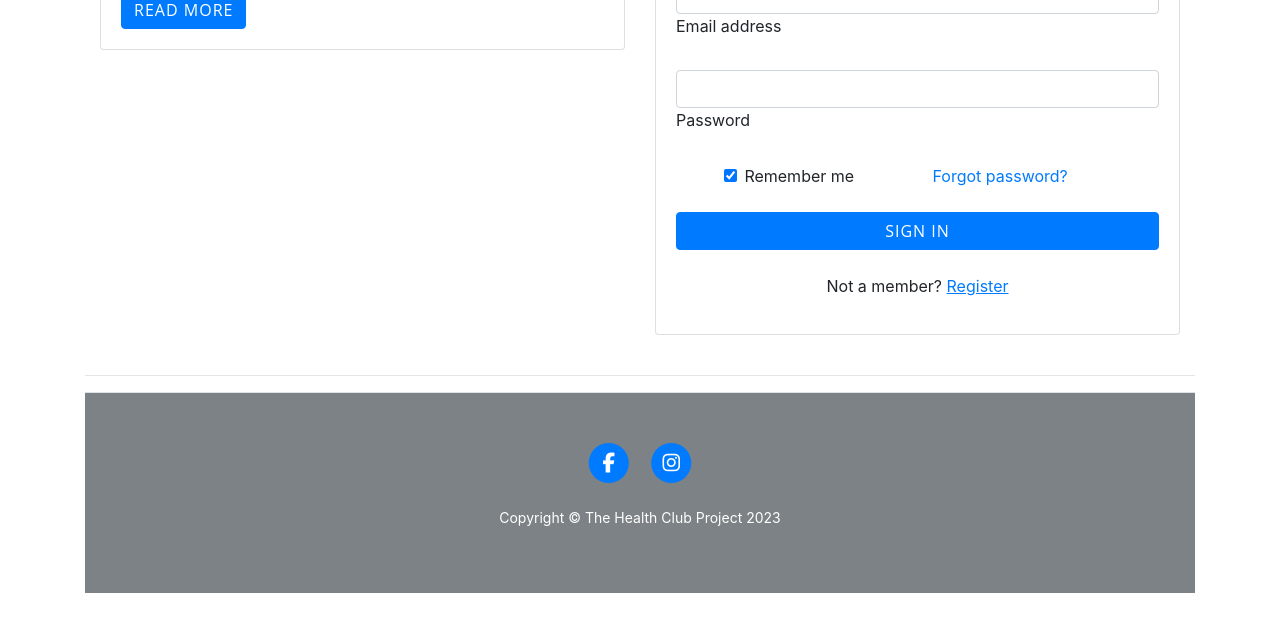
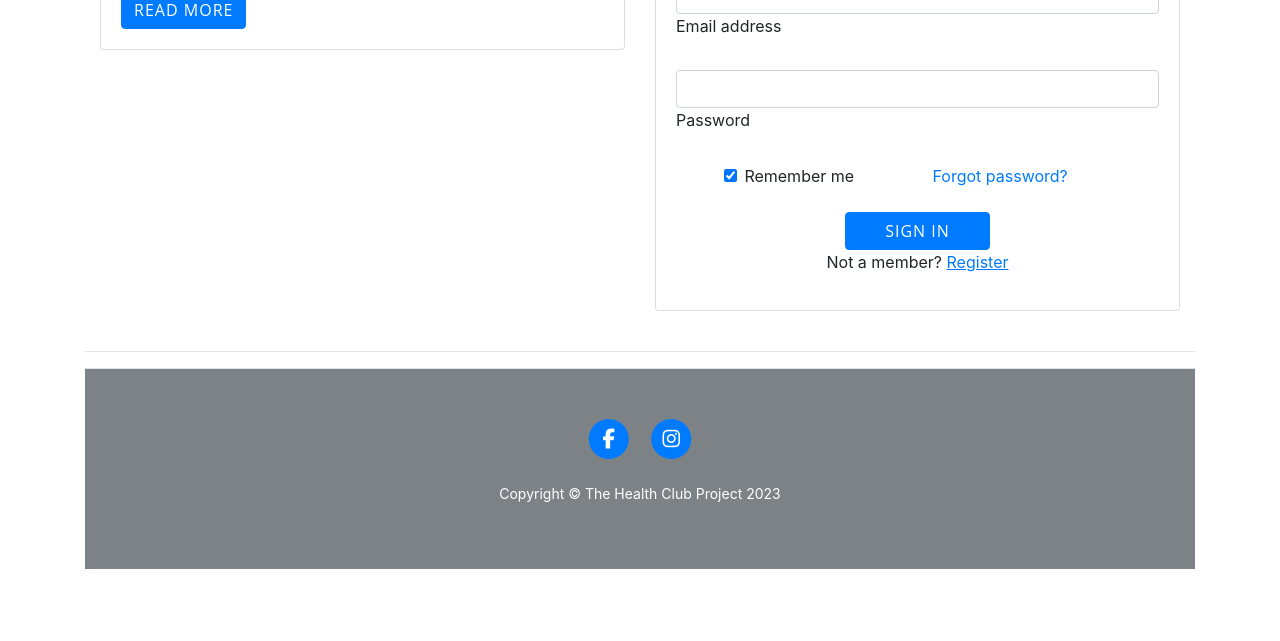
Before and after one commit to helenahagman/the-personal-trainer-project, a Flask app: page /member in a window 1280 px wide. Shown: the part 1516-2157 px from the top of the page. After the commit the page ends 2085 px from the top, so only its background shows below. Run offline with Flask 3, Linux system fonts and the light colour scheme; some libraries are stand-ins or nearby versions.

Commit message:
updated style on sign in form

```diff
--- a/templates/member.html
+++ b/templates/member.html
@@ -80,8 +80,9 @@
                   </div>
 
                   <!-- Submit button -->
-                  <button type="button" class="btn btn-primary btn-block mb-4">Sign in</button>
-
+                  <div class="text-center">
+                  <button type="button" class="btn btn-primary" style="width: 30%">Sign in</button>
+                  </div>
                   <!-- Register buttons -->
                   <div class="text-center">
                     <p>Not a member? <a href="#!">Register</a></p>
```
